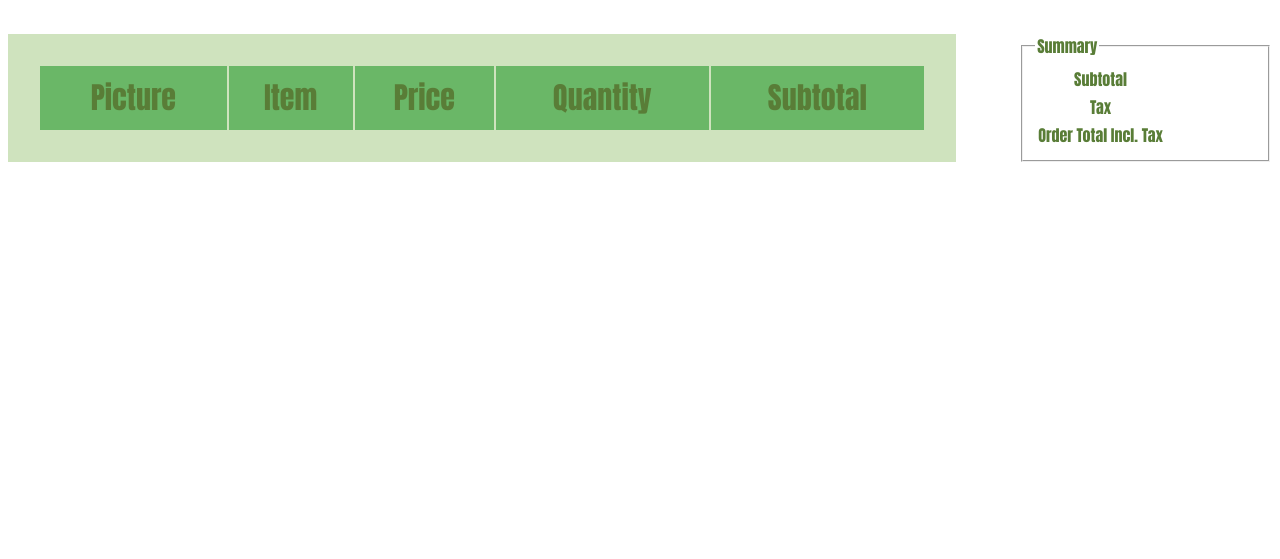
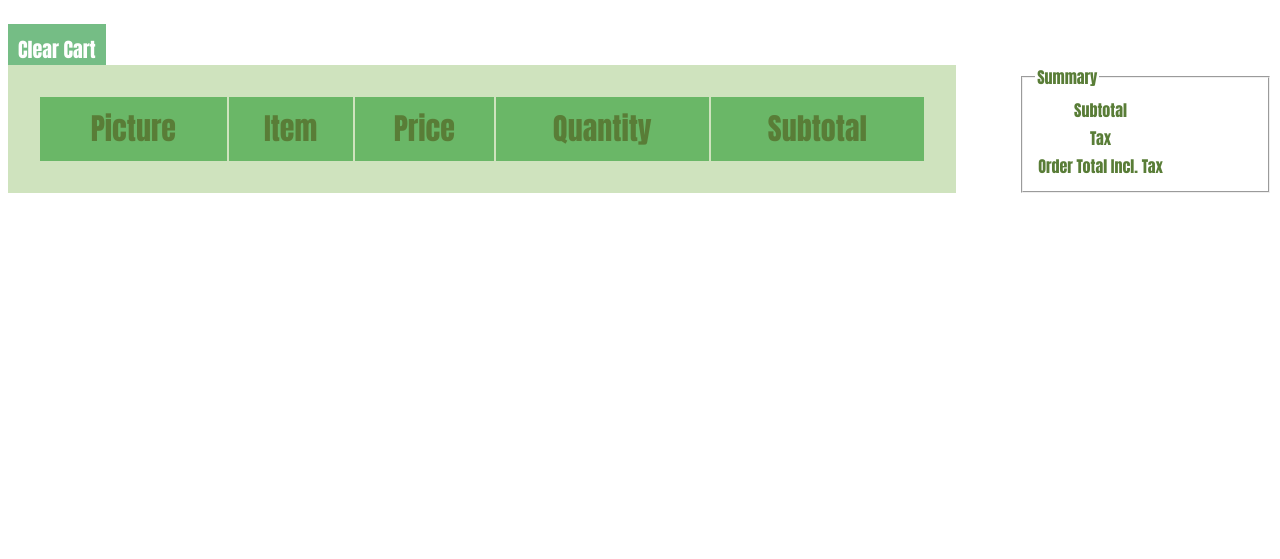
Before and after one commit to sammiwong13/grocery-store, a plain HTML site: page Project_1.4/pages/shopping-cart.html in a window 1280 px wide. Shown: the part 241-800 px from the top of the page. Drawn offline with Linux system fonts and the light colour scheme.

Commit message:
Added clear cart button to shopping-cart page

```diff
--- a/Project_1.4/pages/shopping-cart.html
+++ b/Project_1.4/pages/shopping-cart.html
@@ -31,6 +31,7 @@
 
         <div class="content">
             <h3 class="shopping-cart-title">Shopping Cart</h3>
+            <a href="shopping-cart.html" id="clear-cart">Clear Cart</a>
             <div class="table-content">
                 <table id="shopping-cart-table">
                     <tr>
--- a/Project_1.4/scripts/products.js
+++ b/Project_1.4/scripts/products.js
@@ -171,6 +171,11 @@ if (document.URL.includes("pages/shopping-cart.html")) {
         // mySubtotalSum.textContent = subtotalSum(newDataSubtotal);
         tax.textContent = "7%";
 
+        //each time you click on clear cart, the table will refresh
+        let clearCart = document.getElementById("clear-cart");
+        clearCart.addEventListener("click", () => {
+            localStorage.clear();
+        });
     }
 }
 
@@ -221,7 +226,3 @@ function updateQuantity(elementQty, objectProduct, array) {
         storedQuantity = quantity;
     }
 }
-
-
-
-//each time you click on the shopping cart-button, the table will refresh
--- a/Project_1.4/styles/shopping-cart.css
+++ b/Project_1.4/styles/shopping-cart.css
@@ -86,6 +86,16 @@ product-list box shadow: #5a9b57;
     color: #597d37;
 }
 
+#clear-cart {
+    background-color: #75bd85;
+    width: 20%;
+    font-size: 20px;
+    text-align: center;
+    color: white;
+    text-decoration: none;
+    padding: 10px;
+}
+
 .table-content {
     display: grid;
     grid-template-columns: 75% 20%;
```
